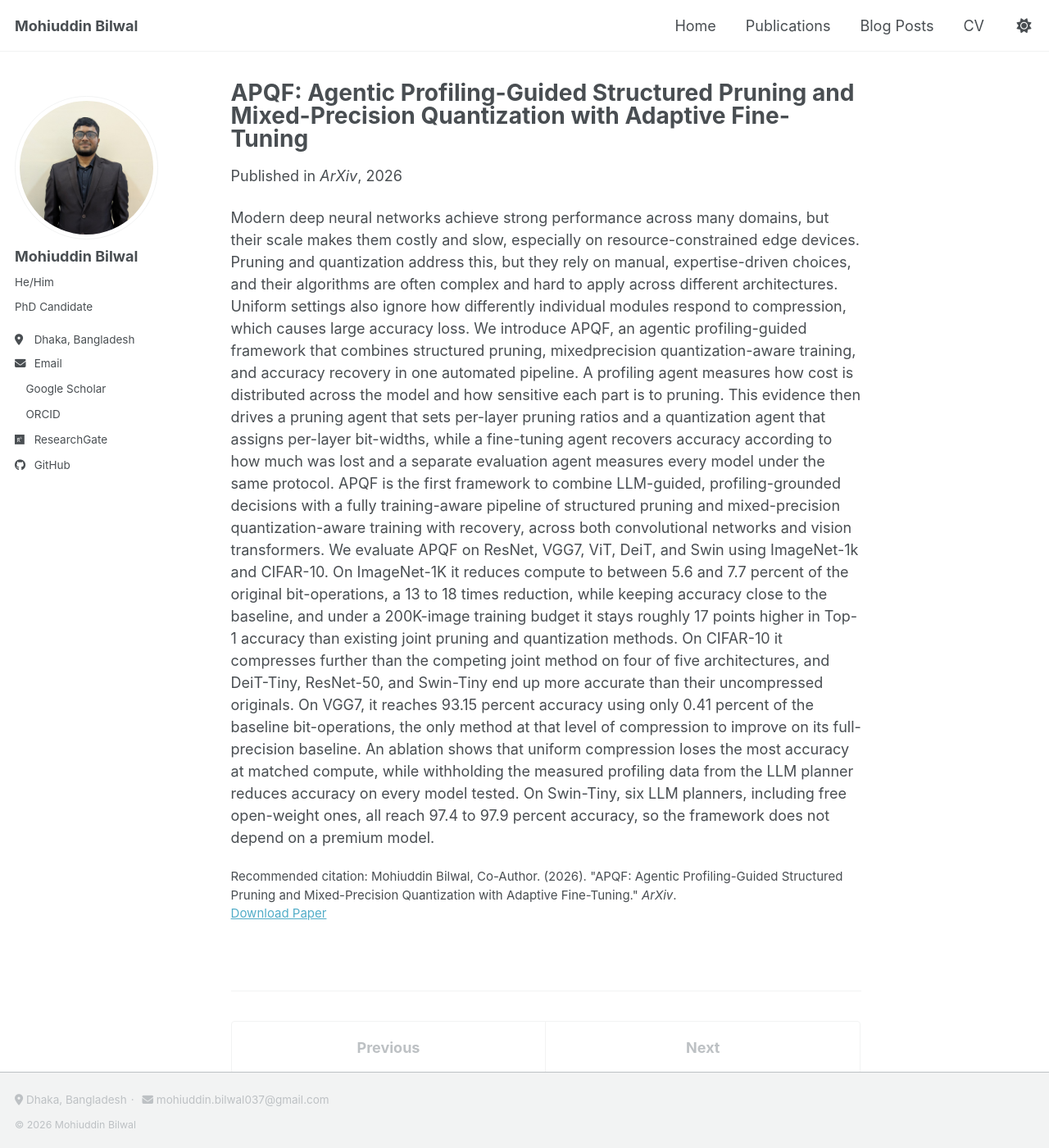
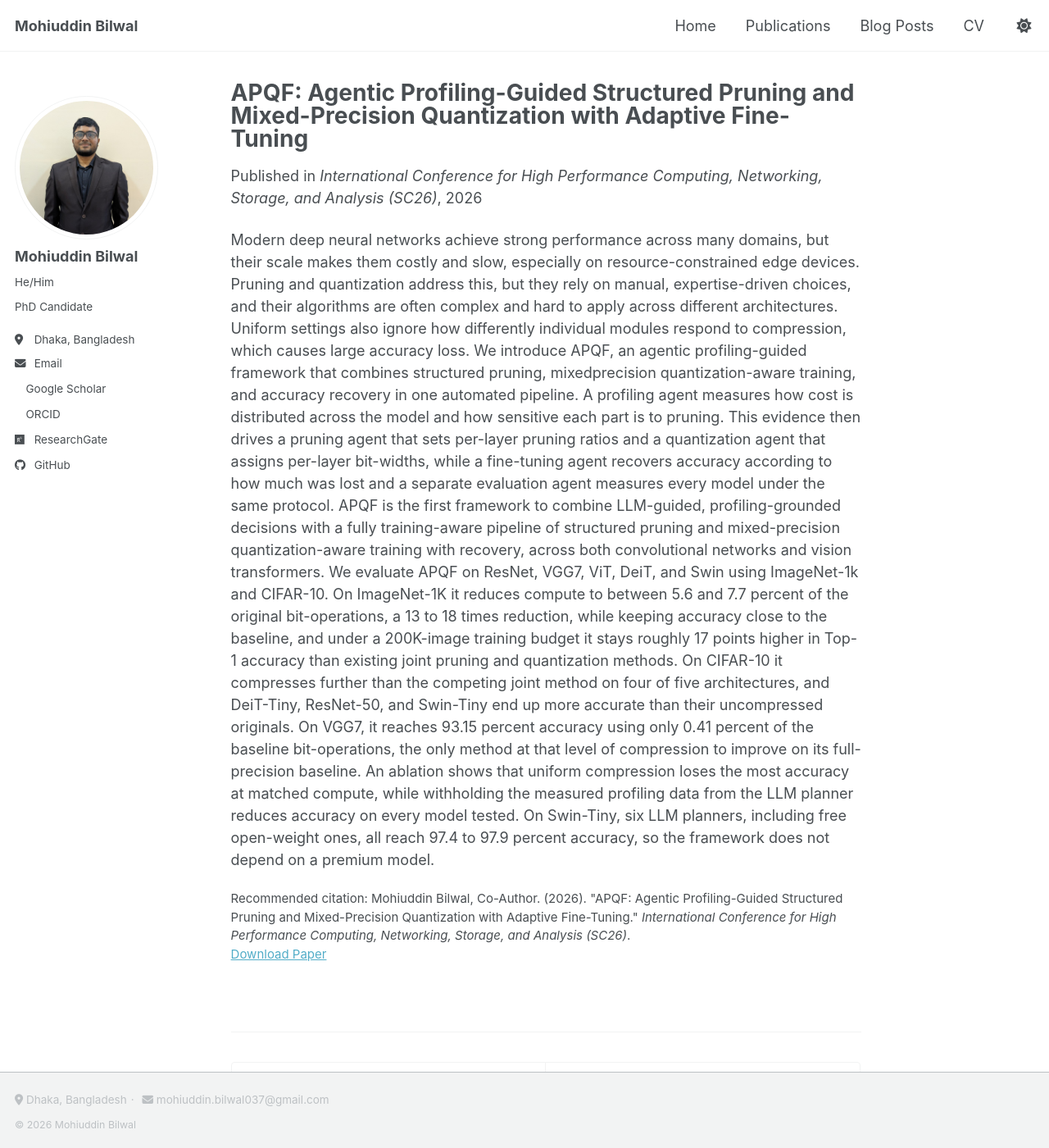
Before and after one commit to ayon037/ayon037.github.io, a Jekyll site: the page built from _publications/2026-08-07-APQF.md, in a window 1280 px wide and 1400 px high. Shown: the whole window at 82% size. Built offline with Jekyll 4.4.1, drawn with Linux system fonts in a browser that asks for light colours; a style sheet for code colours, icons or effects is not loaded.

Commit message:
Move APQF to conference papers, mark accepted at SC26

```diff
--- a/_publications/2026-08-07-APQF.md
+++ b/_publications/2026-08-07-APQF.md
@@ -1,13 +1,12 @@
 ---
 title: "APQF: Agentic Profiling-Guided Structured Pruning and Mixed-Precision Quantization with Adaptive Fine-Tuning"
 collection: publications
-category: manuscripts
+category: conferences
 permalink: /publication/2026-08-07-APQF
 date: 2026-08-07
-venue: 'ArXiv'
-# status: 'Under review at'
+venue: 'International Conference for High Performance Computing, Networking, Storage, and Analysis (SC26)'
 paperurl: 'https://arxiv.org/abs/2608.05499'
-citation: 'Mohiuddin Bilwal, Co-Author. (2026). &quot;APQF: Agentic Profiling-Guided Structured Pruning and Mixed-Precision Quantization with Adaptive Fine-Tuning.&quot; <i>ArXiv</i>.'
+citation: 'Mohiuddin Bilwal, Co-Author. (2026). &quot;APQF: Agentic Profiling-Guided Structured Pruning and Mixed-Precision Quantization with Adaptive Fine-Tuning.&quot; <i>International Conference for High Performance Computing, Networking, Storage, and Analysis (SC26)</i>.'
 ---
 Modern deep neural networks achieve strong performance across many domains, but their scale makes
 them costly and slow, especially on resource-constrained edge devices. Pruning and quantization
```
